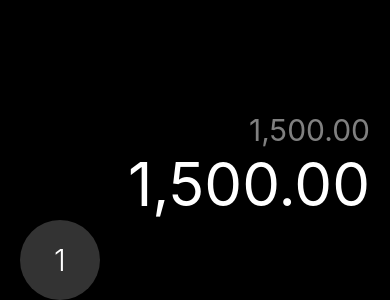
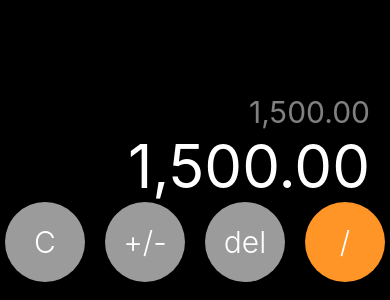
Before and after one commit to josecbm/03-calculadoraReactNative, a React Native app: screen / in a window 390 px wide. Shown: the part 544-844 px from the top of the page. Built offline with nearby package versions, Linux system fonts and the light colour scheme.

Commit message:
boton de calculadora y sus filas

```diff
--- a/src/Screen/CalcuScreen.tsx
+++ b/src/Screen/CalcuScreen.tsx
@@ -1,5 +1,6 @@
 import React from 'react'
 import { Text, View } from 'react-native';
+import { BotonCalc } from '../components/BotonCalc';
 import { styles } from '../theme/appTheme';
 
 export const CalcuScreen = () => {
@@ -10,11 +11,14 @@
 
 
 
-            <View>
+            <View style={styles.fila}>
                 {/* Botton */}
-                <View style={ styles.boton }>
-                    <Text style={styles.botonTexto}>1</Text>
-                </View>
+                <BotonCalc texto = "C" color="#9B9B9B"/>
+                <BotonCalc texto = "+/-" color="#9B9B9B"/>
+                <BotonCalc texto = "del" color="#9B9B9B"/>
+                <BotonCalc texto = "/" color="#FF9427"/>
+
+
             </View>
         </View>
     )
--- /dev/null
+++ b/src/components/BotonCalc.tsx
@@ -0,0 +1,21 @@
+import React from 'react'
+import { Text, View } from 'react-native';
+import { styles } from '../theme/appTheme';
+
+interface Props {
+    texto:string,
+    color?:string
+}
+export const BotonCalc = ({  texto, color  }: Props) => {
+
+    return (
+        <View style={
+            {
+                ...styles.boton,
+                backgroundColor: color
+            }
+            }>
+            <Text  style={styles.botonTexto}>{ texto }</Text>
+        </View>
+    )
+}
--- a/src/theme/appTheme.tsx
+++ b/src/theme/appTheme.tsx
@@ -22,14 +22,20 @@
         fontSize: 30,
         textAlign: 'right',
     },
-
+    fila:{
+        flexDirection: 'row',
+        justifyContent: 'center',
+        marginBottom: 18,
+        paddingHorizontal: 10,
+    }
+    ,
     boton: {
         height: 80,
         width: 80,
-        backgroundColor: "#333333",
+        backgroundColor: "#2D2D2D",
         borderRadius: 100,
-        justifyContent: 'center'
-
+        justifyContent: 'center',
+        marginHorizontal: 10
     },
 
     botonTexto: {
```
